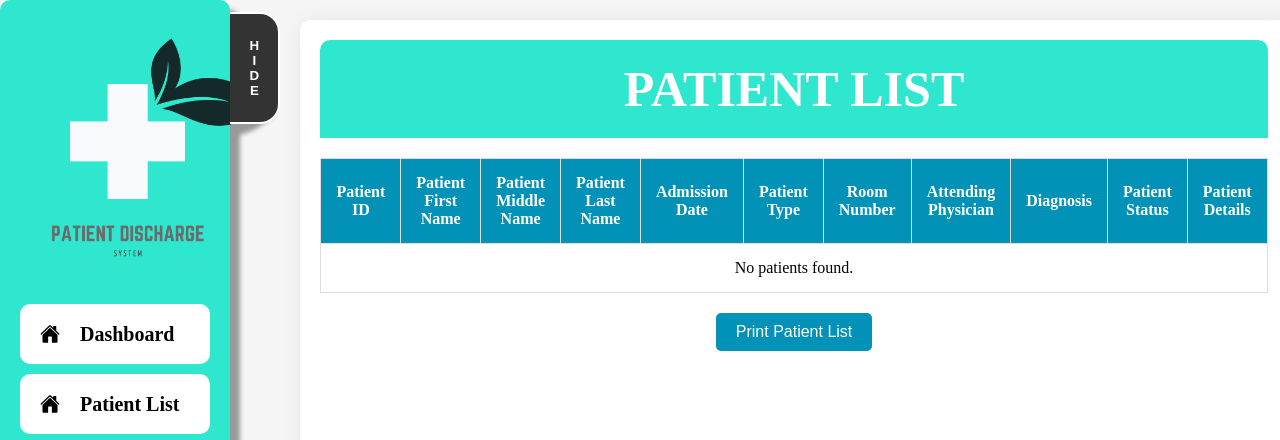
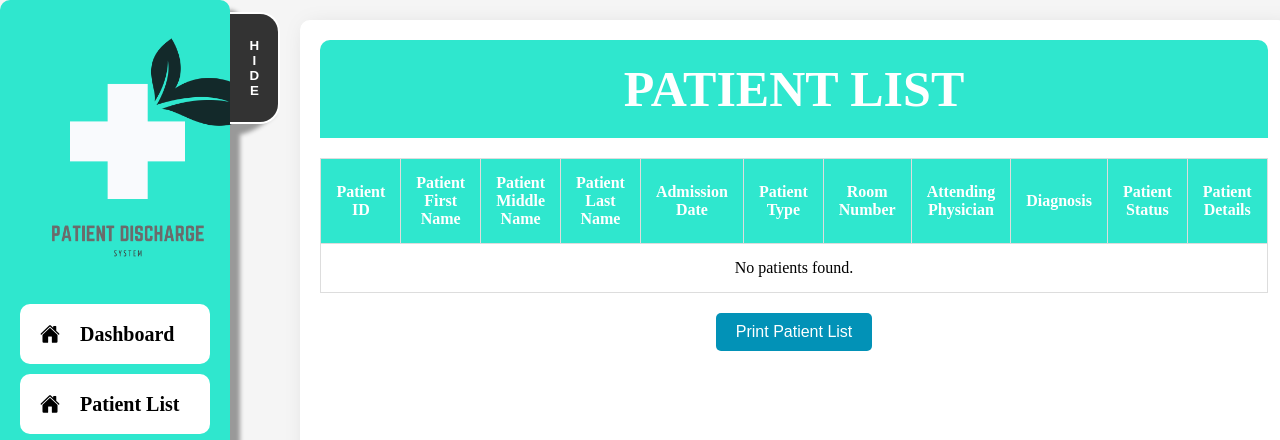
Before and after one commit to bcharles4/sia102_4a_grp4, a Django app: page /patientList/ in a window 1280 px wide. Shown: the top 440 px of the page. Run offline with Django 5.2, Linux system fonts and the light colour scheme; data that the repository does not hold is empty; some libraries are stand-ins or nearby versions.

Commit message:
Update patientList.css thead color

```diff
--- a/DocuCare-Integrated_System-Django/SIA102/SIA102/static/SIA102/patientList.css
+++ b/DocuCare-Integrated_System-Django/SIA102/SIA102/static/SIA102/patientList.css
@@ -23,7 +23,7 @@ h2 {
 }
 
 .patient-table thead {
-    background-color: #0292b7;
+    background-color: #2fe7ce;
     color: white;
 }
 
```
